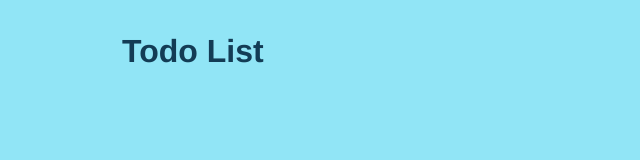
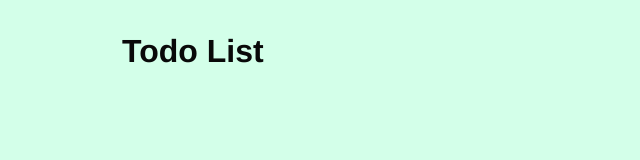
Before and after one commit to pfacanha/todo-list, a website built with webpack: page src/template.html in a window 1280 px wide. Shown: the whole page, without its empty margins (0-640 px from the left). Built offline with nearby package versions, Linux system fonts and the light colour scheme.

Commit message:
Update colour palette

```diff
--- a/src/styles.css
+++ b/src/styles.css
@@ -3,21 +3,21 @@
    ========================= */
 
 :root {
-  /* Typography */
-  --font-secondary:
+  /* Font */
+  --font-main:
     Helvetica, Arial, system-ui, -apple-system, BlinkMacSystemFont, "Segoe UI",
     sans-serif;
 
-  /* Color Palette */
-  --color-primary: #133c55;
-  --color-secondary: #386fa4;
-  --color-accent: #59a5d8;
-  --color-light: #84d2f6;
-  --color-bg: #91e5f6;
+  /* New Color Palette */
+  --color-dark: #090909; /* very dark (primary text) */
+  --color-muted: #4b5043; /* secondary / subtle text */
+  --color-calm: #9bc4bc; /* soft highlight */
+  --color-light: #d3ffe9; /* very light / background */
+  --color-accent: #8ddbe0; /* bright accent */
 
   /* Defaults */
-  --text-color: var(--color-primary);
-  --background-color: var(--color-bg);
+  --text-color: var(--color-dark);
+  --background-color: var(--color-light);
 
   /* Layout */
   --max-width: 1100px;
```
